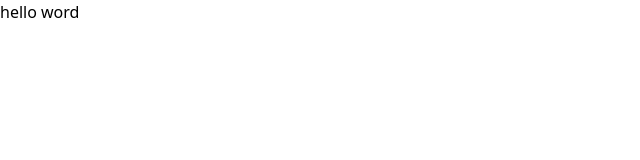
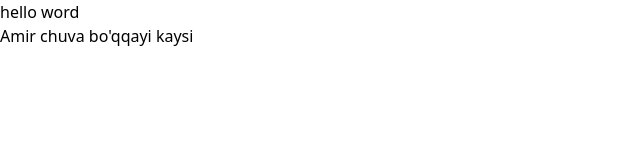
Before and after one commit to Mrshokhrukh/mockapi-practise, a website: page index.html in a window 1280 px wide. Shown: the whole page, without its empty margins (0-640 px from the left). Drawn offline with Linux system fonts and the light colour scheme.

Commit message:
Update index.html
chuva bo'qqayi kaysi

```diff
--- a/index.html
+++ b/index.html
@@ -15,6 +15,8 @@
 <body>
 
 <h1>hello word</h1>
+
+<h1>Amir chuva bo'qqayi kaysi</h1>
 </body>
 
 </html>
```
